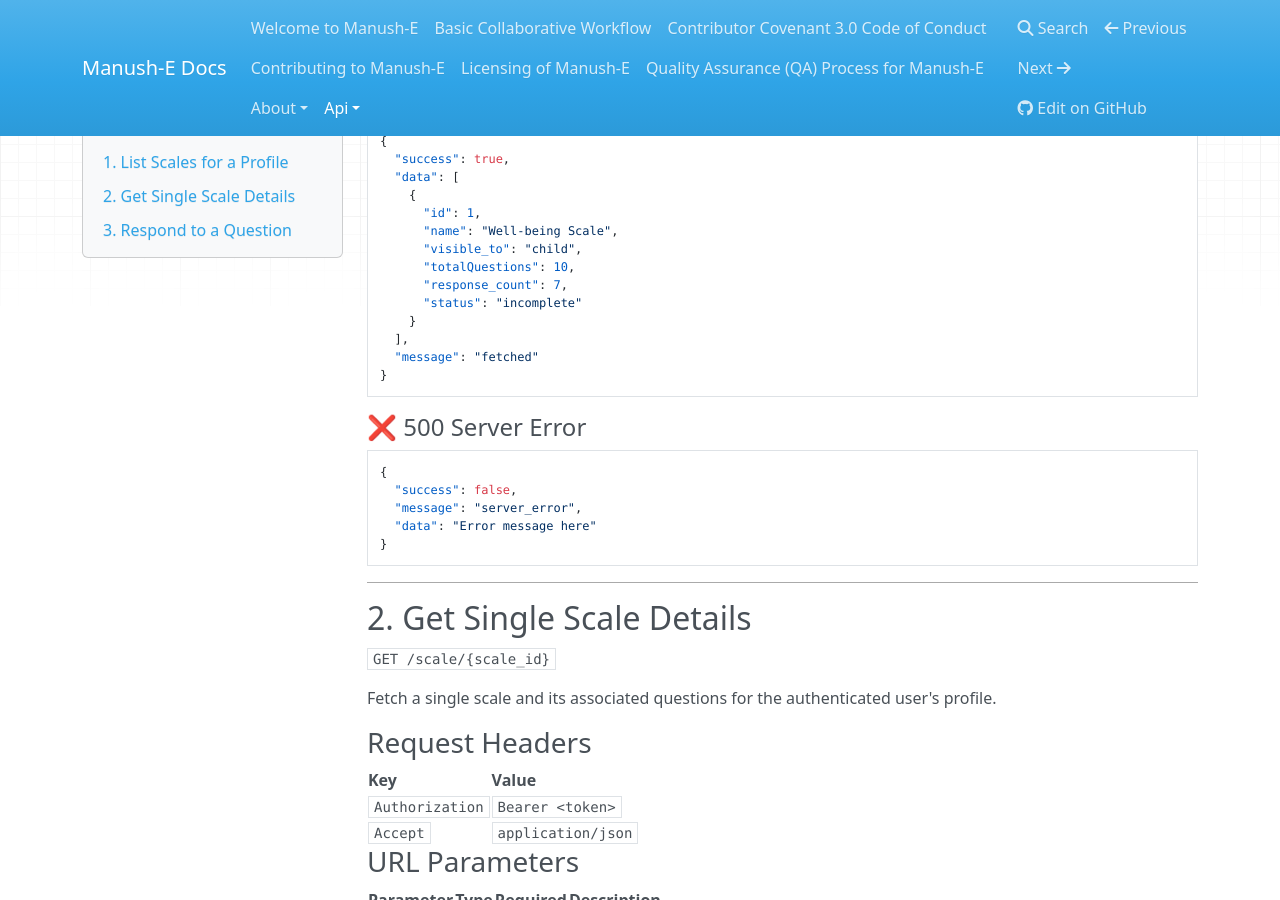
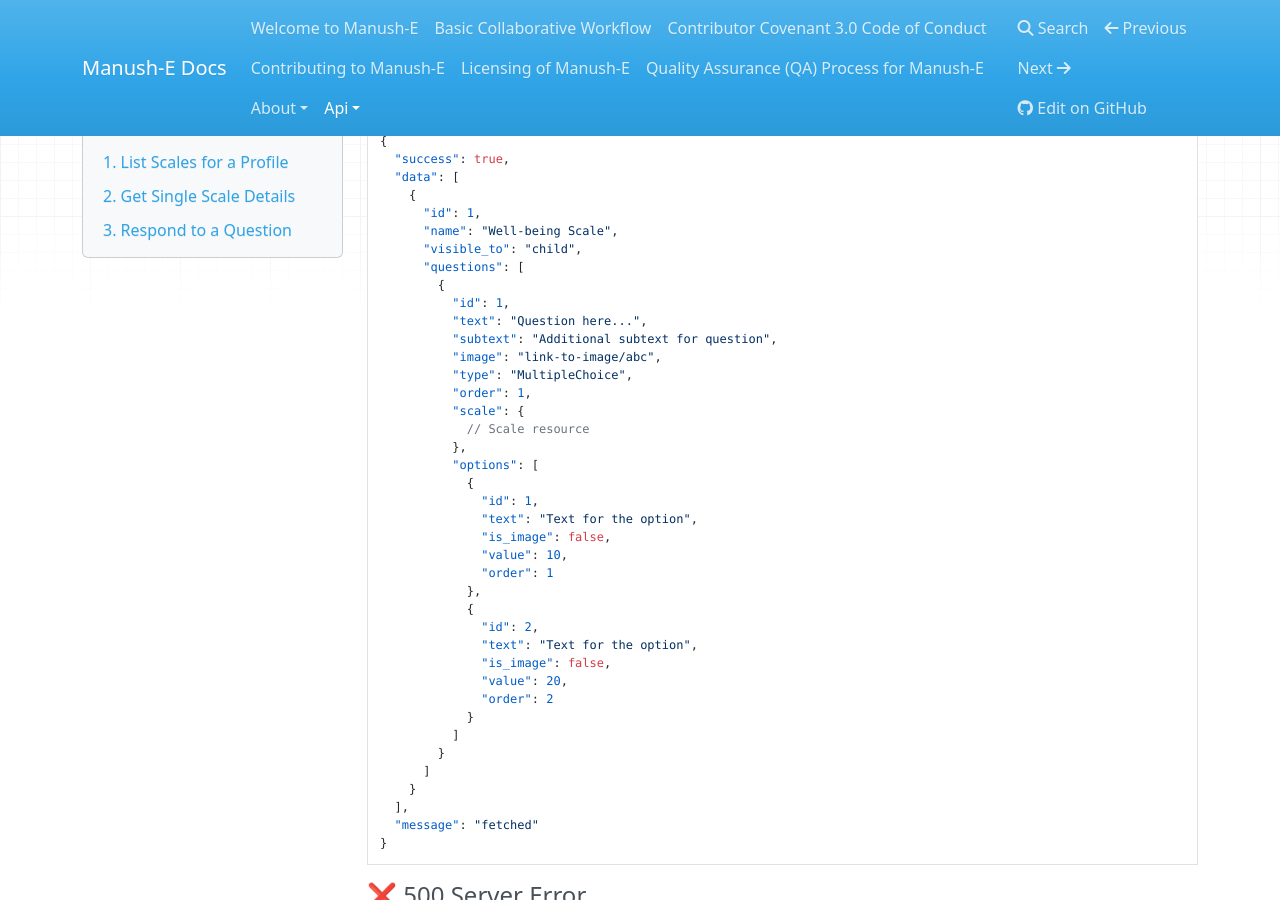
Before and after one commit to Moner-Bondhu/manush-e-docs, an MkDocs documentation site: the page built from docs/api/scales.md, in a window 1280 px wide and 900 px high, scrolled down 513 px. Built offline with MkDocs 1.6.1, drawn with Linux system fonts in a browser that asks for light colours; nearby versions of some CDN libraries.

Commit message:
Fix: Resources in API specs

```diff
--- a/docs/api/scales.md
+++ b/docs/api/scales.md
@@ -31,9 +31,35 @@ Fetch all scales visible to a specific profile type along with completion status
       "id": 1,
       "name": "Well-being Scale",
       "visible_to": "child",
-      "totalQuestions": 10,
-      "response_count": 7,
-      "status": "incomplete"
+      "questions": [
+        {
+          "id": 1,
+          "text": "Question here...",
+          "subtext": "Additional subtext for question",
+          "image": "link-to-image/abc",
+          "type": "MultipleChoice",
+          "order": 1,
+          "scale": {
+            // Scale resource
+          },
+          "options": [
+            {
+              "id": 1,
+              "text": "Text for the option",
+              "is_image": false,
+              "value": 10,
+              "order": 1
+            },
+            {
+              "id": 2,
+              "text": "Text for the option",
+              "is_image": false,
+              "value": 20,
+              "order": 2
+            }
+          ]
+        }
+      ]
     }
   ],
   "message": "fetched"
```
Also changed, not shown: docs/api/authentication.md (+15 -1 lines).
